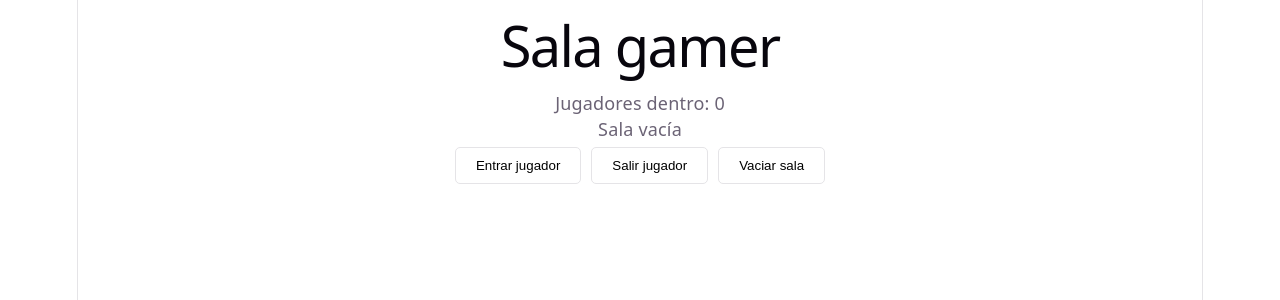
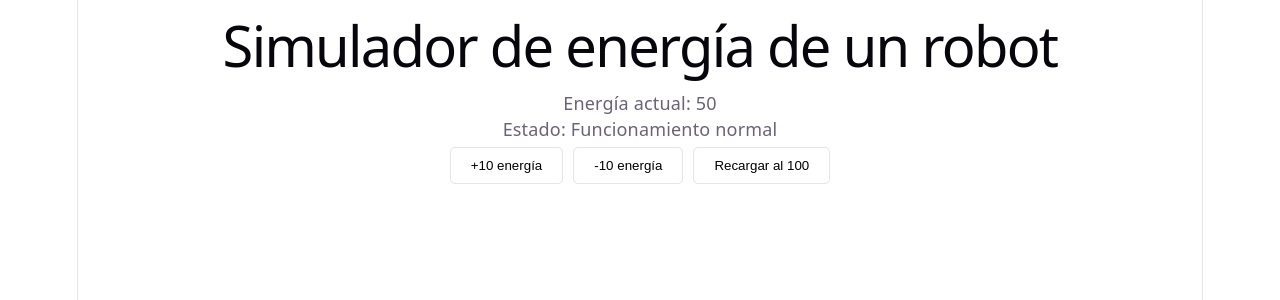
Before and after one commit to isergioam/React, a React (Vite) app in the folder practicas-m2/: page / in a window 1280 px wide. Shown: the top 300 px of the page. Built offline with nearby package versions, Linux system fonts and the light colour scheme.

Commit message:
feat: add ObtenerEstadoRobot component for energy simulation and status tracking

```diff
--- a/practicas-m2/src/components/ObtenerEstadoRobot.jsx
+++ b/practicas-m2/src/components/ObtenerEstadoRobot.jsx
@@ -1,32 +1,36 @@
 import { useState } from "react"
 
 function ObtenerEstadoRobot() {
-    const [jugadores, setJugadores] = useState(0)
-    const aforoMaximo = 8
+    const [energia, setEnergia] = useState(50)
 
-    function entrarJugador() {
-        setJugadores(valorAnterior => Math.min(valorAnterior + 1, aforoMaximo))
+    function subirEnergia() {
+        setEnergia(valorAnterior => Math.min(valorAnterior + 10, 100))
     }
 
-    function salirJugador() {
-        setJugadores(valorAnterior => Math.max(valorAnterior - 1, 0))
+    function bajarEnergia() {
+        setEnergia(valorAnterior => Math.max(valorAnterior - 10, 0))
     }
 
-    function vaciarSala() {
-        setJugadores(0)
+    function recargar() {
+        setEnergia(100)
+    }
+
+    function obtenerEstadoRobot() {
+        if (energia === 0) return 'Robot apagado'
+        if (energia <= 30) return 'Energía crítica'
+        if (energia <= 70) return 'Funcionamiento normal'
+        return 'Robot en plena forma'
     }
 
     return (
         <main>
-            <h1>Sala gamer</h1>
-            <p>Jugadores dentro: {jugadores}</p>
+            <h1>Simulador de energía de un robot</h1>
+            <p>Energía actual: {energia}</p>
+            <p>Estado: {obtenerEstadoRobot()}</p>
 
-            {jugadores === 0 && <p>Sala vacía</p>}
-            {jugadores === aforoMaximo && <p>Sala completa</p>}
-
-            <button onClick={entrarJugador}>Entrar jugador</button>
-            <button onClick={salirJugador}>Salir jugador</button>
-            <button onClick={vaciarSala}>Vaciar sala</button>
+            <button onClick={subirEnergia}>+10 energía</button>
+            <button onClick={bajarEnergia}>-10 energía</button>
+            <button onClick={recargar}>Recargar al 100</button>
         </main>
     )
 }
```
